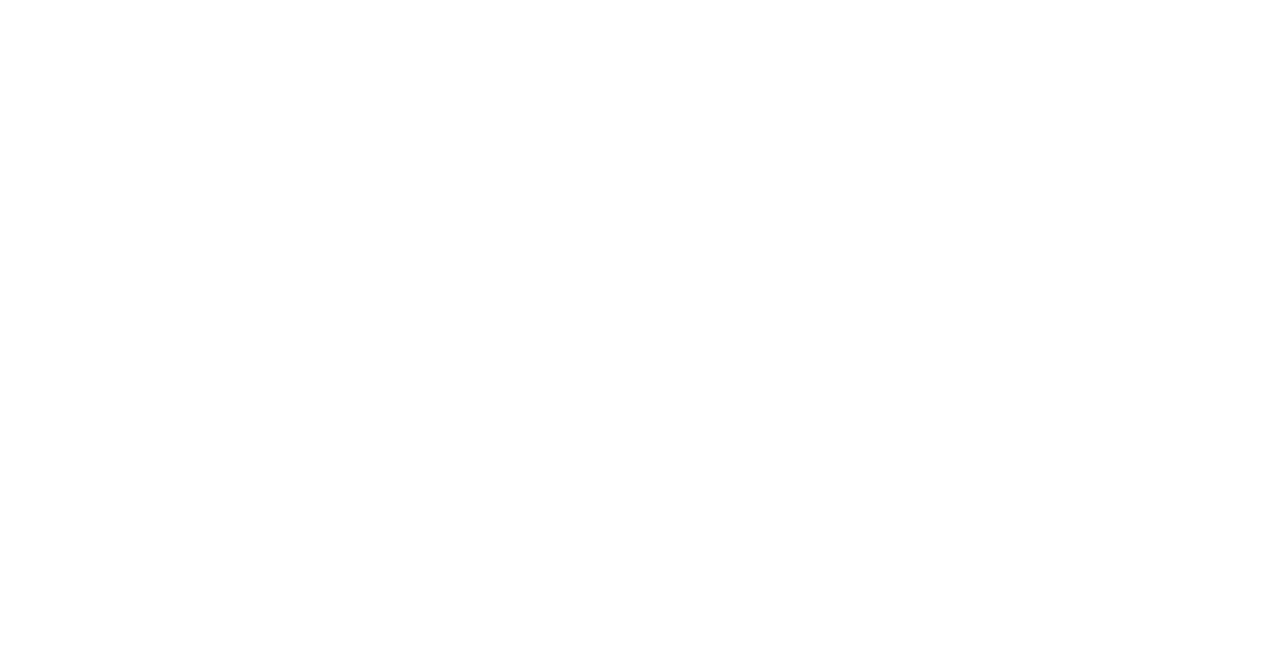
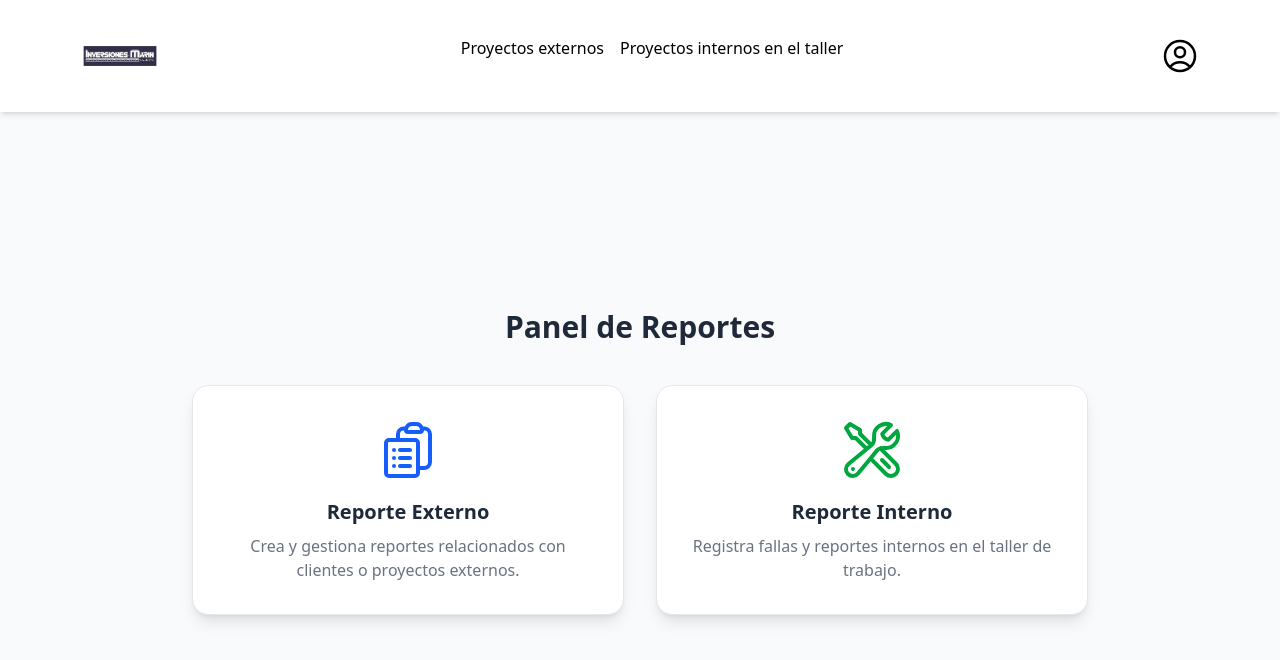
Before and after one commit to jrlf23/Sistema_gestion_avances_y_reportes_Empleado, a React (Vite) app in the folder frontend/: page /lobby in a window 1280 px wide. Before the commit this address had no page. Shown: the top 660 px of the page. Built offline with nearby package versions, Linux system fonts and the light colour scheme; sample sign-in values are in the browser's storage.

Commit message:
Arreglando header y agregando pagina lobby

```diff
--- a/frontend/src/App.jsx
+++ b/frontend/src/App.jsx
@@ -4,11 +4,10 @@
 import { Signup_employee } from './Singup_employee/Employee_singup';
 import { Login_employee } from './Login_employee/Employee_login';
 import ReportExternalFailures from './External_projects/Report_external_failures';
-import ReportInternalFailures1 from './Internal_projects _in_the_workshop/Report_internal_failures1';
-import ReportInternalFailures2 from './Internal_projects _in_the_workshop/Report_internal_failures2';
-import ReportInternalFailures3 from './Internal_projects _in_the_workshop/Report_internal_failures3';
 import InternalReportsWizard from './Internal_projects _in_the_workshop/InternalReportsWizard';
 import './index.css';
+import Header_employee2 from './Componente_comun/Header_employee2';
+import Lobby from './Lobby/Lobby';
 
 // Layout para empleados
 const EmployeeLayout = () => (
@@ -17,6 +16,14 @@
     <Outlet />
   </>
 );
+
+const AuthLayout = () =>
+(
+  <>
+  <Header_employee2/>
+  <Outlet/>
+  </>
+)
 
 const ProtectedRoute = ({ children }) => {
   const token = localStorage.getItem('authToken');
@@ -28,11 +35,16 @@
   return (
     <BrowserRouter>
       <Routes>
+
+        <Route element={<AuthLayout />}>
+          <Route path="/" element={<Login_employee />} />
+          <Route path="/Signup_employee" element={<Signup_employee />} />
+        </Route>
+
         {/* Todas las rutas usan EmployeeLayout */}
         <Route element={<EmployeeLayout />}>
           {/* Rutas de empleados */}
-          <Route path="/" element={<Login_employee />} />
-          <Route path="/Signup_employee" element={<Signup_employee />} />
+            <Route path='/lobby' element={<ProtectedRoute> <Lobby/> </ProtectedRoute>}/>
            <Route
             path="/ReportExternalFailures"
             element={
--- /dev/null
+++ b/frontend/src/Componente_comun/Header_employee2.jsx
@@ -0,0 +1,99 @@
+import React, { useState, useEffect } from 'react';
+import { Bars3Icon, XMarkIcon, UserCircleIcon } from '@heroicons/react/24/outline';
+import { NavLink, useNavigate, useLocation } from 'react-router-dom';
+
+
+export const Header_employee2 = () => {
+    const [isLoggedIn, setIsLoggedIn] = useState(false);
+    const [menuOpen, setMenuOpen] = useState(false);
+    const navigate = useNavigate();
+    const location = useLocation();
+
+    // Actualiza el estado de autenticación cuando cambia el token
+    useEffect(() => {
+    const token = localStorage.getItem("authToken");
+        setIsLoggedIn(!!token);
+    }, [location]);
+
+    useEffect(() => {
+        const onStorage = () => {
+            const token = localStorage.getItem("authToken");
+            setIsLoggedIn(!!token);
+        };
+        window.addEventListener('storage', onStorage);
+        return () => window.removeEventListener('storage', onStorage);
+    }, []);
+
+
+    const handleLogout = () => {
+        localStorage.removeItem("authToken");
+        setIsLoggedIn(false);
+        setMenuOpen(false);
+        navigate("/"); // Redirige al inicio tras cerrar sesión
+    };
+
+    return (
+        <header className="flex justify-between items-center bg-white p-4 px-20 shadow-md relative">
+            <NavLink to="/">
+            <img src="/LogoInversionesMarin-1.png" alt="Logo" className="w-20 h-20 object-contain" />
+            </NavLink>
+
+            {/* Ícono del menú hamburguesa */}
+            <input type="checkbox" id="menu-toggle" className="hidden peer" />
+            <label htmlFor="menu-toggle" className="md:hidden cursor-pointer">
+                <Bars3Icon className="w-8 h-8 text-black peer-checked:hidden" />
+                <XMarkIcon className="w-8 h-8 text-black hidden peer-checked:block" />
+            </label>
+
+            {/* Menú de navegación */}
+            <nav className="peer-checked:flex hidden absolute z-20 top-full left-0 w-full bg-white flex-col items-center space-y-4 shadow-lg md:relative md:top-0 md:flex md:flex-row md:w-auto md:space-x-4 md:bg-transparent md:shadow-none">
+
+                {/* Menú en versión móvil */}
+                <div className="flex flex-col items-center space-y-2 w-full h-[150px] md:hidden">
+                    {isLoggedIn ? (
+                        <UserCircleIcon className="w-10 h-10 text-primary cursor-pointer" onClick={() => setMenuOpen(!menuOpen)} />
+                    ) : (
+                        <>
+                            <NavLink to="/registro" className="bg-primary text-white px-4 py-2 rounded w-3/4 text-center">
+                                Registrarse
+                            </NavLink>
+                            <NavLink to="/inicio" className="border border-primary text-primary px-4 py-2 rounded w-3/4 text-center">
+                                Iniciar sesión
+                            </NavLink>
+                        </>
+                    )}
+                </div>
+            </nav>
+
+            {/* Menú en versión escritorio */}
+            <div className="hidden md:flex space-x-2">
+                {isLoggedIn ? (
+                    <div className="relative">
+                        <UserCircleIcon className="w-10 h-10 text-primary cursor-pointer" onClick={() => setMenuOpen(!menuOpen)} />
+
+                        {/* Dropdown del usuario */}
+                        {menuOpen && (
+                            <div className="absolute right-0 mt-2 w-40 bg-white shadow-lg rounded-md p-2">
+                                {/* <NavLink to="/perfil" className="block px-4 py-2 text-black hover:bg-gray-200">Mi Perfil</NavLink> */}
+                                <button onClick={handleLogout} className="block w-full text-left px-4 py-2 text-black hover:bg-gray-200">
+                                    Cerrar Sesión
+                                </button>
+                            </div>
+                        )}
+                    </div>
+                ) : (
+                    <>
+                        <NavLink to="/Signup_employee" className="border border-primary text-primary px-4 py-2 rounded">
+                            Registrarse
+                        </NavLink>
+                        <NavLink to="/" className="border border-primary text-primary px-4 py-2 rounded">
+                            Iniciar sesión
+                        </NavLink>
+                    </>
+                )}
+            </div>
+        </header>
+    );
+};
+
+export default Header_employee2;
--- /dev/null
+++ b/frontend/src/Lobby/Lobby.jsx
@@ -0,0 +1,46 @@
+import React from "react";
+import { useNavigate } from "react-router-dom";
+import { ClipboardDocumentListIcon, WrenchScrewdriverIcon } from "@heroicons/react/24/outline";
+
+const Lobby = () => {
+  const navigate = useNavigate();
+
+  return (
+    <div className="flex flex-col items-center justify-center min-h-[calc(100vh-100px)] bg-gray-50 p-6">
+      <h1 className="text-3xl font-bold text-gray-800 mb-10">Panel de Reportes</h1>
+
+      <div className="grid grid-cols-1 md:grid-cols-2 gap-8 w-full max-w-4xl">
+
+        {/* Tarjeta Reporte Externo */}
+        <div
+          onClick={() => navigate("/ReportExternalFailures")}
+          className="cursor-pointer bg-white shadow-lg rounded-2xl p-8 flex flex-col items-center text-center hover:shadow-xl transition duration-300 border border-gray-200"
+        >
+          <ClipboardDocumentListIcon className="w-16 h-16 text-blue-600 mb-4" />
+          <h2 className="text-xl font-semibold text-gray-800 mb-2">
+            Reporte Externo
+          </h2>
+          <p className="text-gray-500">
+            Crea y gestiona reportes relacionados con clientes o proyectos externos.
+          </p>
+        </div>
+
+        {/* Tarjeta Reporte Interno */}
+        <div
+          onClick={() => navigate("/ReportInternalFailures")}
+          className="cursor-pointer bg-white shadow-lg rounded-2xl p-8 flex flex-col items-center text-center hover:shadow-xl transition duration-300 border border-gray-200"
+        >
+          <WrenchScrewdriverIcon className="w-16 h-16 text-green-600 mb-4" />
+          <h2 className="text-xl font-semibold text-gray-800 mb-2">
+            Reporte Interno
+          </h2>
+          <p className="text-gray-500">
+            Registra fallas y reportes internos en el taller de trabajo.
+          </p>
+        </div>
+      </div>
+    </div>
+  );
+};
+
+export default Lobby;
--- a/frontend/src/Login_employee/Employee_login.jsx
+++ b/frontend/src/Login_employee/Employee_login.jsx
@@ -1,4 +1,5 @@
 import React, { useState } from "react";
+import { useNavigate } from "react-router";
 
 export const Login_employee= () => {
     const [formData, setFormData] = useState({
@@ -8,6 +9,7 @@
 
     const [error, setError] = useState('');
     const [mensaje, setMensaje] = useState('');
+    const navigate = useNavigate();
 
     const handleChange = (e) => {
         setFormData({
@@ -41,6 +43,7 @@
             if (response.ok) {
                 setMensaje('Inicio de sesión exitoso');
                 localStorage.setItem('authToken', data.authToken); // Guardar token
+                navigate("/Lobby")
             } else {
                 setError(data.message || 'Error en el inicio de sesión');
             }
```
